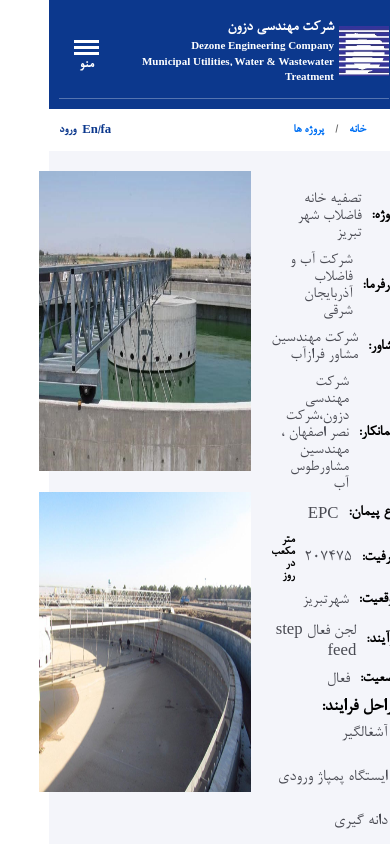
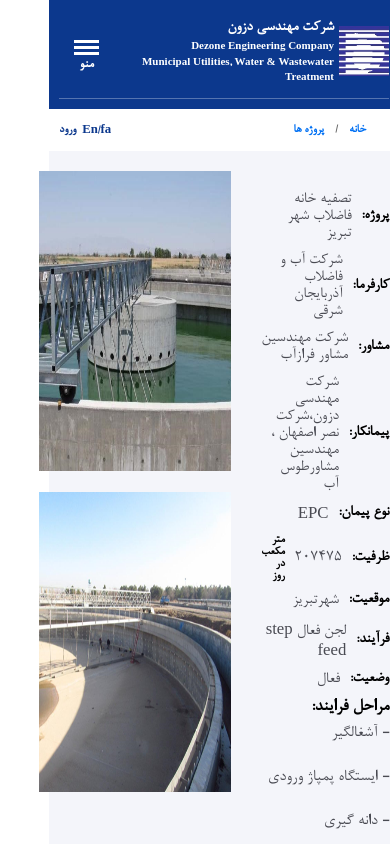
Before and after one commit to Roshanak58/dezoneCo, a Next.js app: page /projects/1 in a window 390 px wide. Built offline with nearby package versions, Linux system fonts and the light colour scheme.

Commit message:
second update

```diff
--- a/src/components/template/Supplier.module.css
+++ b/src/components/template/Supplier.module.css
@@ -31,27 +31,20 @@ text-decoration: none;
 .projectLink:hover {
   text-decoration: underline;
 }
-.projectAlign {
-  /* display: flex; */
-   flex-direction: row;
-  justify-content: space-between;
-  align-items: flex-start;
-  gap: 20px;
-  padding-bottom: 30px;
-  margin-bottom: 10px;
-}
+
 .rightSection {
   display: flex;
   flex-direction: column;
+  margin-right: 40px;
   width: 100%;
-  align-items: center;
+  /* align-items: center; */
   gap: 10px;
     /* flex-wrap: nowrap;     جلوگیری از رفتن به خط بعد */
 }
 .rightSection img {
   flex-shrink: 0;
 }
-.projectAlign {
+/* .projectAlign {
   display: flex;
   width:  100%;
    flex-direction: row;
@@ -60,8 +53,18 @@ text-decoration: none;
   gap: 20px;
   padding-bottom: 30px;
   margin-bottom: 10px;
+} */
+.projectAlign {
+  display: flex;
+   flex-direction: row;
+  justify-content: space-between;
+  align-items: flex-start;
+  gap: 20px;
+  padding-bottom: 30px;
+  margin-bottom: 10px;
 }
 .profileData {
+
   margin-top: 20px;
 }
 
@@ -103,11 +106,12 @@ border-radius: 5px;
 }
 .centerItems{
   margin-top: 20px;
+  margin: 0 0;
   width: 80%;
   overflow-x: auto;
-  /* justify-content:space-between;
-   align-items: center; */
-    /* padding-right:  40px; */
+  /* justify-content:space-between; */
+   align-items: center;
+    padding-right:  40px;
     /* gap:40px; */
 }
 .tableLine{
--- a/src/pages/projects/proj.module.css
+++ b/src/pages/projects/proj.module.css
@@ -9,6 +9,7 @@
 }
 
 .profileData {
+  margin: 10px;
   margin-top: 20px;
 }
 
--- a/src/pages/services/treatment.module.css
+++ b/src/pages/services/treatment.module.css
@@ -123,6 +123,7 @@ background-image: url('/images/Backg1.jpg'); /* مسیر عکس در پوشه pu
   justify-content: center;
 }
 .alignBack {
+  color: black;
   /* display: flex; */
   align-items: center;
   gap: 5px;
@@ -141,6 +142,7 @@ background-image: url('/images/Backg1.jpg'); /* مسیر عکس در پوشه pu
   /* list-style-type:""; */
   /* font-size: 20px; */
   font-weight: bold;
+  color: black;
 
 }
 /* .boldLi ::-moz-list-bullet{
```
Also changed, not shown: src/components/template/AboutInfo.module.css (+6 -1 lines).
